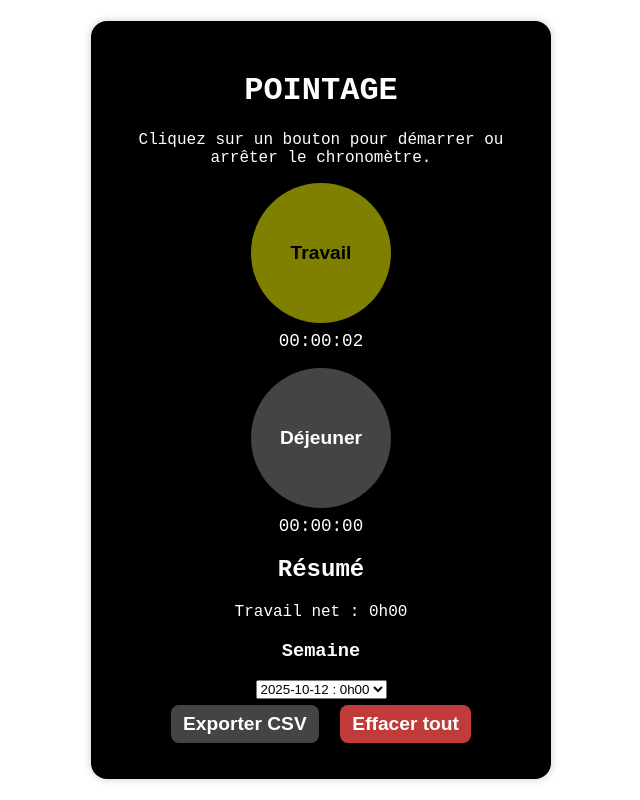
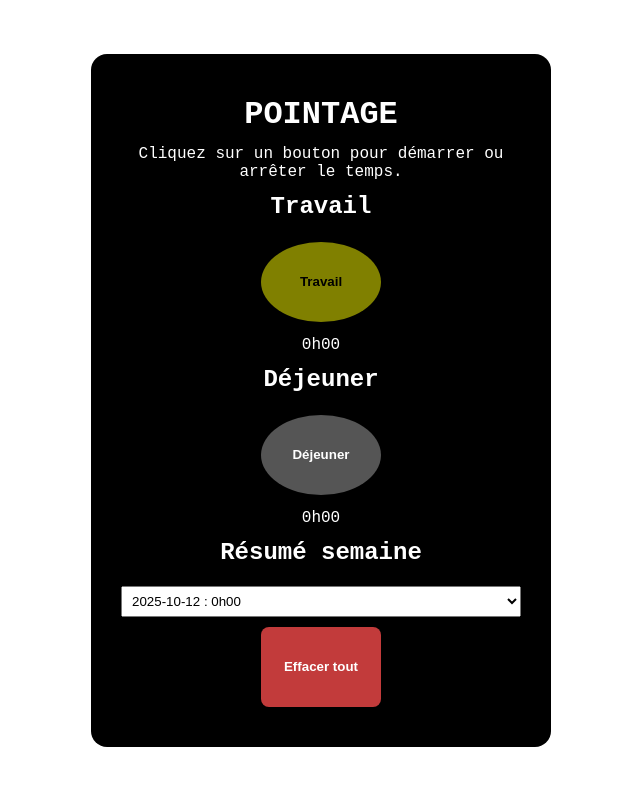
Before and after one commit to Aildesoursbn/pointage, a plain HTML site: page index.html in a window 1280 px wide. Both pictures are taken after a click on the button "Travail". Shown: the whole page, without its empty margins (319-959 px from the left). Drawn offline with Linux system fonts and the light colour scheme.

Commit message:
Nouvelle version unique avec chrono direct

```diff
--- a/CSS/style.css
+++ b/CSS/style.css
@@ -1,52 +1,50 @@
-:root {
-  --bg: #fff;
-  --card: #000;
-  --text: #fff;
-  --accent: rgba(255,255,0,0.5);
-  --inactive: #444;
-  --danger: #c23b3b;
-  font-family: 'Courier New', Courier, monospace;
+:root{
+  --bg:#fff;
+  --card:#000;
+  --text:#fff;
+  --accent:rgba(255,255,0,0.5);
+  --danger:#c23b3b;
+  font-family:'Courier New', monospace;
 }
 
-body {
-  margin: 0;
-  background: var(--bg);
-  color: var(--text);
-  display: flex;
-  justify-content: center;
-  align-items: center;
-  min-height: 100vh;
+body{
+  margin:0;
+  background:var(--bg);
+  display:flex;
+  justify-content:center;
+  align-items:center;
+  min-height:100vh;
+  color:var(--text);
 }
 
-.card {
-  background: var(--card);
-  padding: 30px;
-  border-radius: 16px;
-  box-shadow: 0 0 10px rgba(0,0,0,0.2);
-  text-align: center;
-  width: 90%;
-  max-width: 400px;
+.card{
+  background:var(--card);
+  padding:30px;
+  border-radius:16px;
+  width:90%;
+  max-width:400px;
+  text-align:center;
 }
 
-.btn {
-  width: 140px;
-  height: 140px;
-  border-radius: 50%;
-  border: none;
-  background: var(--inactive);
-  color: #fff;
-  font-weight: bold;
-  cursor: pointer;
-  transition: background-color .2s, transform .1s;
-  font-size: 1.2rem;
+h1,h2{margin:12px 0;}
+p{margin:4px 0;}
+
+.btn{
+  width:120px;
+  height:80px;
+  border-radius:50%;
+  border:none;
+  background:#555;
+  color:#fff;
+  font-weight:bold;
+  cursor:pointer;
+  margin:10px;
+  transition:background-color .2s, transform .1s;
 }
+.btn:hover{transform:scale(1.05);}
+.btn:active{transform:scale(0.95);}
+.btn.active{background:var(--accent); color:#000;}
+.btn.small{border-radius:8px; padding:6px 12px;}
+.btn.danger{background:var(--danger);}
 
-.btn.active { background: var(--accent); color: #000; }
-.btn:hover { transform: scale(1.05); }
-.btn.small { border-radius: 8px; width: auto; height: auto; padding: 8px 12px; margin: 6px; }
-.btn.danger { background: var(--danger); }
-
-.status {
-  margin-top: 8px;
-  font-size: 1.1rem;
-}
+select{width:100%; padding:6px; margin-top:8px;}
--- a/index.html
+++ b/index.html
@@ -10,25 +10,24 @@
   <main class="app">
     <div class="card">
       <h1>POINTAGE</h1>
-      <p>Cliquez sur un bouton pour démarrer ou arrêter le chronomètre.</p>
+      <p>Cliquez sur un bouton pour démarrer ou arrêter le temps.</p>
 
       <section class="bloc">
+        <h2>Travail</h2>
         <button id="workBtn" class="btn">Travail</button>
-        <p id="workTimer" class="status">00:00:00</p>
+        <p id="workTime">0h00</p>
       </section>
 
       <section class="bloc">
+        <h2>Déjeuner</h2>
         <button id="lunchBtn" class="btn">Déjeuner</button>
-        <p id="lunchTimer" class="status">00:00:00</p>
+        <p id="lunchTime">0h00</p>
       </section>
 
       <section>
-        <h2>Résumé</h2>
-        <p>Travail net : <span id="dailyTotal">0h00</span></p>
-        <h3>Semaine</h3>
-        <select id="weekDropdown"></select>
+        <h2>Résumé semaine</h2>
+        <select id="weekSummary"></select>
         <div class="actions">
-          <button id="exportCsv" class="btn small">Exporter CSV</button>
           <button id="clearAll" class="btn small danger">Effacer tout</button>
         </div>
       </section>
--- a/js/app.js
+++ b/js/app.js
@@ -1,97 +1,122 @@
 (function(){
-  const STORAGE = 'pointage_terminal_v2';
-  const pad = n => n < 10 ? '0' + n : n;
-  const secondsToHms = s => `${pad(Math.floor(s/3600))}:${pad(Math.floor((s%3600)/60))}:${pad(Math.floor(s%60))}`;
-  const today = () => new Date().toISOString().slice(0,10);
-  const data = JSON.parse(localStorage.getItem(STORAGE) || '{}');
-  const els = {
-    workBtn: document.getElementById('workBtn'),
-    lunchBtn: document.getElementById('lunchBtn'),
-    workTimer: document.getElementById('workTimer'),
-    lunchTimer: document.getElementById('lunchTimer'),
-    total: document.getElementById('dailyTotal'),
-    weekDropdown: document.getElementById('weekDropdown'),
-    export: document.getElementById('exportCsv'),
-    clear: document.getElementById('clearAll')
-  };
+  const STORAGE='pointage_terminal';
+  const data=JSON.parse(localStorage.getItem(STORAGE)||'{}');
 
-  let timers = { work:null, lunch:null };
-  let intervals = {};
+  const workBtn=document.getElementById('workBtn');
+  const lunchBtn=document.getElementById('lunchBtn');
+  const workTime=document.getElementById('workTime');
+  const lunchTime=document.getElementById('lunchTime');
+  const weekSummary=document.getElementById('weekSummary');
+  const clearAll=document.getElementById('clearAll');
+
+  let workInterval=null;
+  let lunchInterval=null;
+
+  function pad(n){return n<10?'0'+n:n;}
+  function secondsToHms(s){return `${Math.floor(s/3600)}h${pad(Math.floor((s%3600)/60))}`;}
+  function today(){return new Date().toISOString().slice(0,10);}
 
   function save(){ localStorage.setItem(STORAGE, JSON.stringify(data)); }
 
-  function toggleTimer(type){
+  // Chrono en direct
+  function startChrono(action){
     const day=today();
-    if(!data[day]) data[day]={work:0,lunch:0};
-    const d=data[day];
+    if(!data[day]) data[day]={};
+    const keyStart=action+'Start';
+    const keyEnd=action+'End';
 
-    if(timers[type]){ // stop
-      clearInterval(intervals[type]);
-      const delta=(Date.now()-timers[type])/1000;
-      d[type]+=delta;
-      timers[type]=null;
-    } else { // start
-      timers[type]=Date.now();
-      intervals[type]=setInterval(()=>render(),1000);
+    if(!data[day][keyStart]){
+      data[day][keyStart]=new Date().toISOString();
+      delete data[day][keyEnd];
+    }
+    save();
+    render();
+
+    if(action==='work'){
+      if(workInterval) clearInterval(workInterval);
+      workInterval=setInterval(()=>renderTime('work'),1000);
+    } else {
+      if(lunchInterval) clearInterval(lunchInterval);
+      lunchInterval=setInterval(()=>renderTime('lunch'),1000);
+    }
+  }
+
+  function stopChrono(action){
+    const day=today();
+    if(!data[day]) return;
+    const keyStart=action+'Start';
+    const keyEnd=action+'End';
+    if(data[day][keyStart] && !data[day][keyEnd]){
+      data[day][keyEnd]=new Date().toISOString();
+      if(action==='work'){ clearInterval(workInterval); workInterval=null;}
+      if(action==='lunch'){ clearInterval(lunchInterval); lunchInterval=null;}
     }
     save();
     render();
   }
 
-  function calcDaySeconds(d){
-    let s=d.work||0;
-    if(timers.work) s+=(Date.now()-timers.work)/1000;
-    if(d.lunch||timers.lunch){
-      let l=d.lunch||0;
-      if(timers.lunch) l+=(Date.now()-timers.lunch)/1000;
-      s-=l;
+  function renderTime(action){
+    const day=today();
+    const d=data[day]||{};
+    let sec=0;
+    if(d[action+'Start']){
+      const start=new Date(d[action+'Start']);
+      const end=d[action+'End'] ? new Date(d[action+'End']) : new Date();
+      sec=(end-start)/1000;
     }
-    return Math.max(0,s);
+    if(action==='work') workTime.textContent=secondsToHms(sec);
+    if(action==='lunch') lunchTime.textContent=secondsToHms(sec);
   }
 
   function render(){
     const day=today();
-    const d=data[day]||{work:0,lunch:0};
+    const d=data[day]||{};
 
-    ['work','lunch'].forEach(type=>{
-      const btn=els[type+'Btn'];
-      const timer=els[type+'Timer'];
-      let sec=d[type]||0;
-      if(timers[type]) sec+=(Date.now()-timers[type])/1000;
-      btn.classList.toggle('active', !!timers[type]);
-      timer.textContent=secondsToHms(sec);
-    });
+    // Temps
+    renderTime('work');
+    renderTime('lunch');
 
-    const secTotal = calcDaySeconds(d);
-    els.total.textContent = `${Math.floor(secTotal/3600)}h${pad(Math.floor((secTotal%3600)/60))}`;
+    // Boutons actifs
+    workBtn.classList.toggle('active', d.workStart && !d.workEnd);
+    lunchBtn.classList.toggle('active', d.lunchStart && !d.lunchEnd);
 
-    els.weekDropdown.innerHTML='';
+    // Résumé semaine
+    weekSummary.innerHTML='';
     for(let i=0;i<7;i++){
       const wd=new Date();
       wd.setDate(wd.getDate()-wd.getDay()+i);
       const key=wd.toISOString().slice(0,10);
       const dd=data[key]||{};
-      const sec=calcDaySeconds(dd);
+      let s=0;
+      if(dd.workStart && dd.workEnd){
+        s=(new Date(dd.workEnd)-new Date(dd.workStart))/1000;
+        if(dd.lunchStart && dd.lunchEnd)
+          s-=(new Date(dd.lunchEnd)-new Date(dd.lunchStart))/1000;
+      }
       const opt=document.createElement('option');
-      opt.textContent=`${key} : ${Math.floor(sec/3600)}h${pad(Math.floor((sec%3600)/60))}`;
-      els.weekDropdown.appendChild(opt);
+      opt.value=key;
+      opt.textContent=`${key} : ${secondsToHms(s)}`;
+      weekSummary.appendChild(opt);
     }
   }
 
-  els.workBtn.onclick=()=>toggleTimer('work');
-  els.lunchBtn.onclick=()=>toggleTimer('lunch');
-  els.clear.onclick=()=>{ if(confirm('Effacer toutes les données ?')){ localStorage.removeItem(STORAGE); location.reload(); } };
-  els.export.onclick=()=>{
-    let csv='date,workSec,lunchSec,netSec\n';
-    for(const [day,obj] of Object.entries(data)){
-      const net=calcDaySeconds(obj);
-      csv+=`${day},${Math.round(obj.work||0)},${Math.round(obj.lunch||0)},${Math.round(net)}\n`;
+  workBtn.onclick=()=>{
+    const day=today();
+    const d=data[day]||{};
+    if(d.workStart && !d.workEnd) stopChrono('work'); else startChrono('work');
+  };
+
+  lunchBtn.onclick=()=>{
+    const day=today();
+    const d=data[day]||{};
+    if(d.lunchStart && !d.lunchEnd) stopChrono('lunch'); else startChrono('lunch');
+  };
+
+  clearAll.onclick=()=>{
+    if(confirm('Effacer toutes les données ?')){
+      localStorage.removeItem(STORAGE);
+      location.reload();
     }
-    const blob=new Blob([csv],{type:'text/csv'});
-    const url=URL.createObjectURL(blob);
-    const a=document.createElement('a');
-    a.href=url; a.download='pointage.csv';
-    a.click(); URL.revokeObjectURL(url);
   };
 
   render();
```
